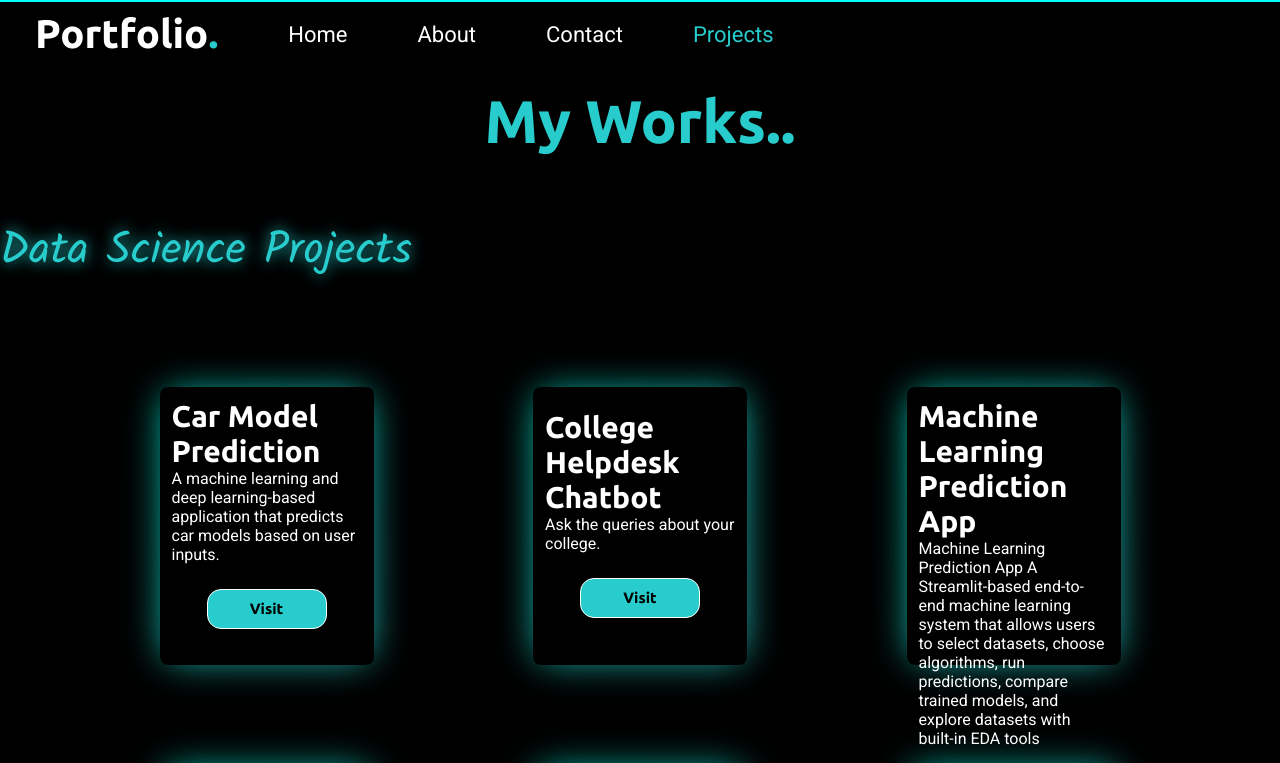
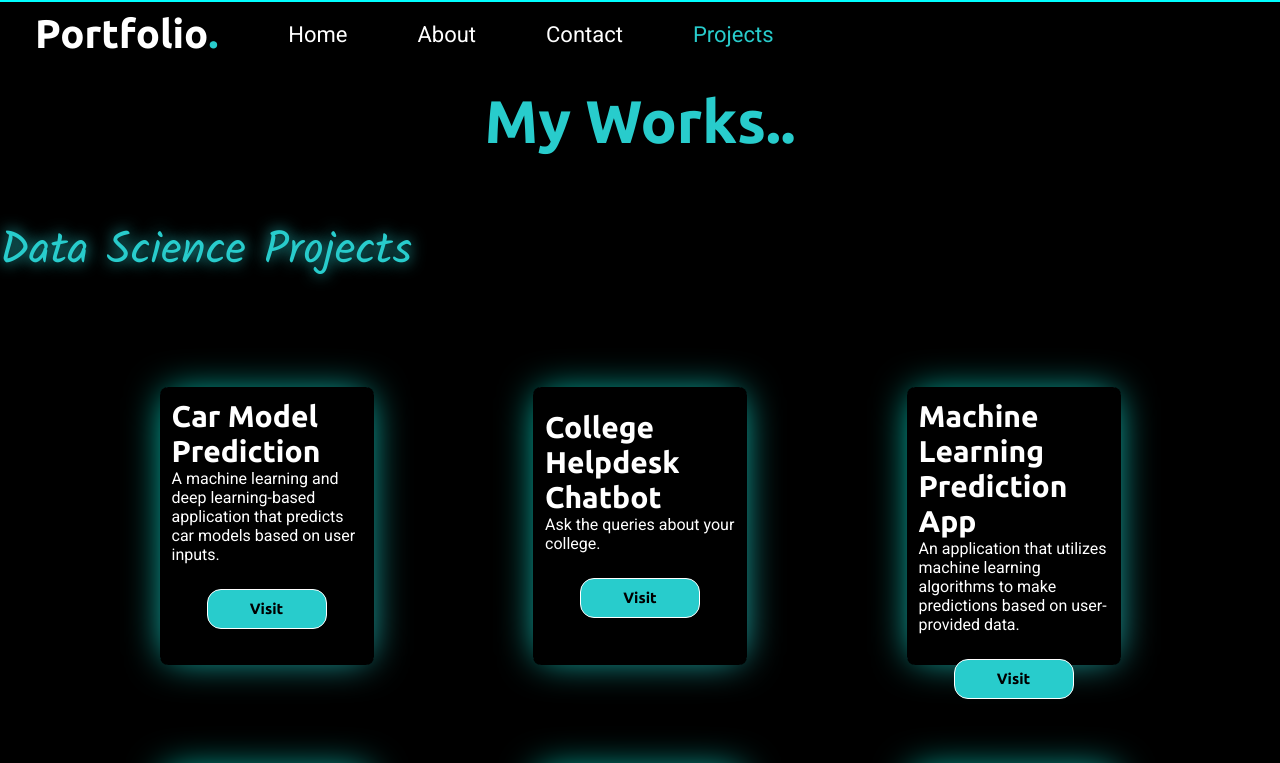
Before and after one commit to mohd-mustajab/Portfolio, a React (Vite) app: page /project in a window 1280 px wide. Shown: the top 763 px of the page. Built offline with nearby package versions, Linux system fonts and the light colour scheme; a web font is replaced by a local one.

Commit message:
fix: improve description of Machine Learning Prediction App for clarity

```diff
--- a/src/components/Project.jsx
+++ b/src/components/Project.jsx
@@ -34,7 +34,7 @@ const Project = () => {
           <Card.Body>
             <Card.Title>Machine Learning Prediction App</Card.Title>
             <Card.Text>
-           Machine Learning Prediction App A Streamlit-based end-to-end machine learning system that allows users to select datasets, choose algorithms, run predictions, compare trained models, and explore datasets with built-in EDA tools
+            An application that utilizes machine learning algorithms to make predictions based on user-provided data.
             </Card.Text>
             <a href="https://machine-learning-prediction-app-by-mj.streamlit.app/" target='_blank'><button className="btn">Visit</button></a>
           </Card.Body>
```
